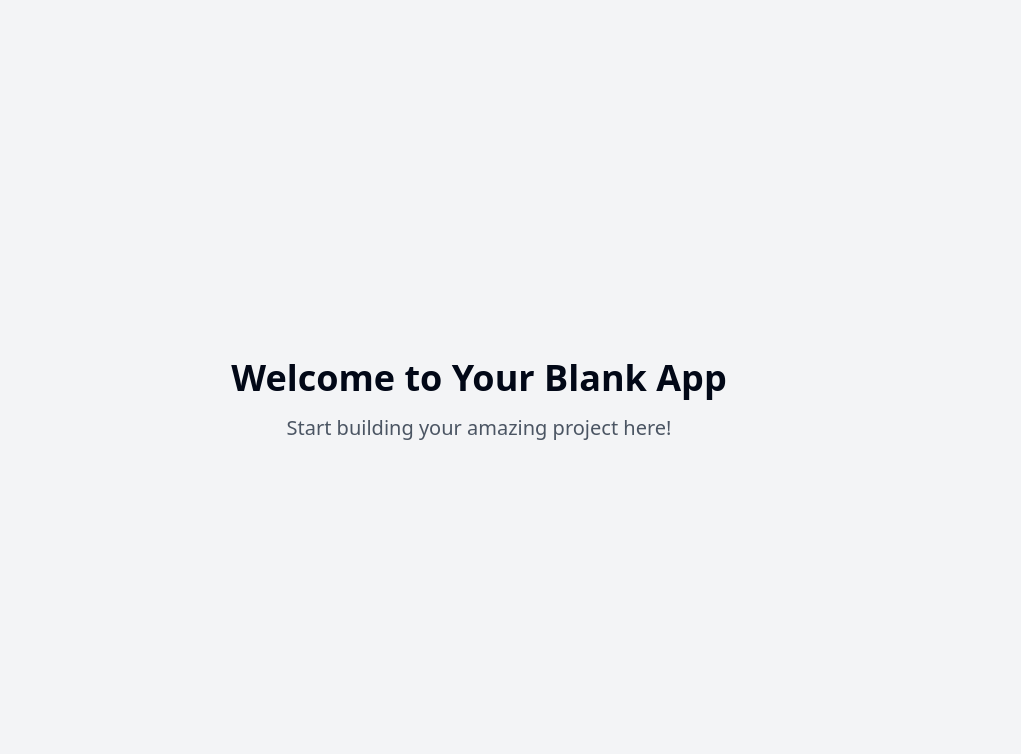
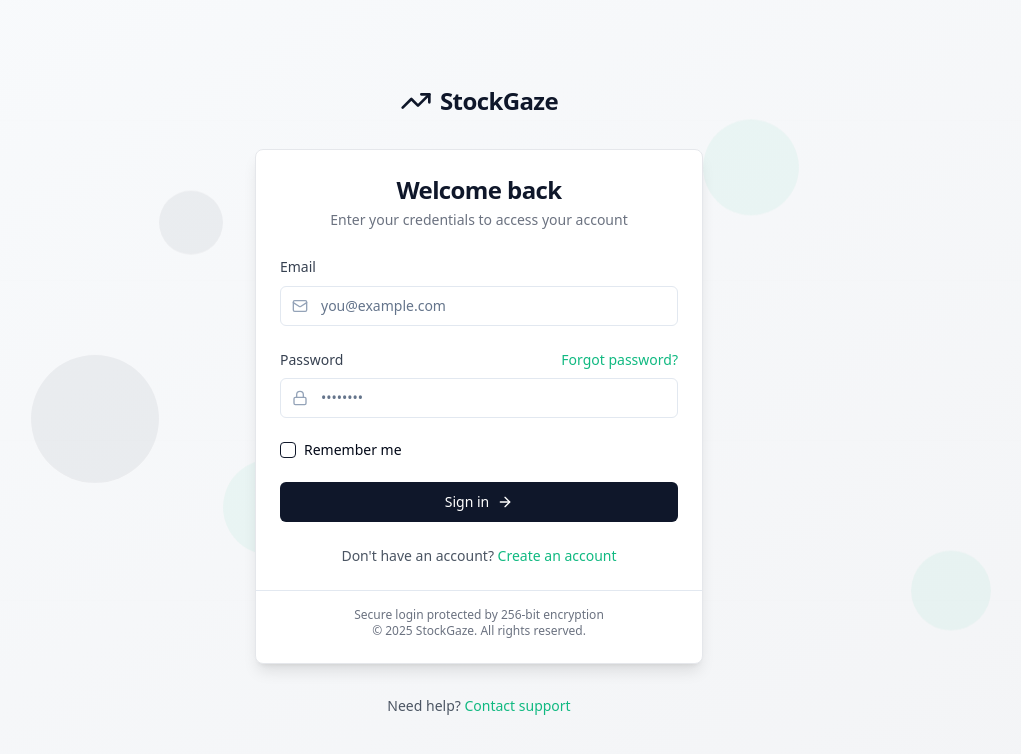
Before and after one commit to SayMyName03/stock-gaze-access-point, a React (Vite) app: page / in a window 1280 px wide. Shown: the top 754 px of the page, without its empty margins (161-1182 px from the left). Built offline with nearby package versions, Linux system fonts and the light colour scheme.

Commit message:
Add login page
Implement a login page for the stock prediction app.

```diff
--- /dev/null
+++ b/src/components/FloatingElements.tsx
@@ -0,0 +1,16 @@
+
+import React from 'react';
+
+const FloatingElements = () => {
+  return (
+    <div className="absolute inset-0 overflow-hidden pointer-events-none">
+      <div className="absolute top-[15%] right-[25%] w-24 h-24 bg-finance-green opacity-5 rounded-full animate-float" style={{ animationDelay: '0s' }} />
+      <div className="absolute top-[45%] left-[15%] w-32 h-32 bg-finance-blue opacity-5 rounded-full animate-float" style={{ animationDelay: '1s' }} />
+      <div className="absolute bottom-[20%] right-[10%] w-20 h-20 bg-finance-green opacity-5 rounded-full animate-float" style={{ animationDelay: '2s' }} />
+      <div className="absolute top-[25%] left-[25%] w-16 h-16 bg-finance-blue opacity-5 rounded-full animate-float" style={{ animationDelay: '3s' }} />
+      <div className="absolute bottom-[30%] left-[30%] w-24 h-24 bg-finance-green opacity-5 rounded-full animate-float" style={{ animationDelay: '4s' }} />
+    </div>
+  );
+};
+
+export default FloatingElements;
--- /dev/null
+++ b/src/components/LoginForm.tsx
@@ -0,0 +1,129 @@
+
+import React, { useState } from 'react';
+import { Button } from "@/components/ui/button";
+import { Input } from "@/components/ui/input";
+import { Label } from "@/components/ui/label";
+import { Checkbox } from "@/components/ui/checkbox";
+import { useToast } from "@/hooks/use-toast";
+import { Mail, Lock, ArrowRight } from "lucide-react";
+
+const LoginForm = () => {
+  const [email, setEmail] = useState('');
+  const [password, setPassword] = useState('');
+  const [rememberMe, setRememberMe] = useState(false);
+  const [isLoading, setIsLoading] = useState(false);
+  const { toast } = useToast();
+
+  const handleLogin = async (e: React.FormEvent) => {
+    e.preventDefault();
+    setIsLoading(true);
+
+    // Simulate API call to your Python backend
+    try {
+      // This is where you would connect to your Python backend
+      // For now, we'll just simulate a successful login after a delay
+      await new Promise(resolve => setTimeout(resolve, 1500));
+
+      toast({
+        title: "Success!",
+        description: "You've successfully logged in.",
+      });
+
+      // Here you would redirect to the dashboard or handle the successful login
+      console.log("Login successful with:", { email, password, rememberMe });
+    } catch (error) {
+      toast({
+        title: "Login failed",
+        description: "Please check your credentials and try again.",
+        variant: "destructive",
+      });
+      console.error("Login error:", error);
+    } finally {
+      setIsLoading(false);
+    }
+  };
+
+  return (
+    <form onSubmit={handleLogin} className="space-y-6">
+      <div className="space-y-2">
+        <Label htmlFor="email" className="text-sm font-medium text-gray-700">Email</Label>
+        <div className="relative">
+          <Mail className="absolute left-3 top-1/2 transform -translate-y-1/2 h-4 w-4 text-finance-gray" />
+          <Input
+            id="email"
+            type="email"
+            placeholder="you@example.com"
+            value={email}
+            onChange={(e) => setEmail(e.target.value)}
+            className="pl-10"
+            required
+          />
+        </div>
+      </div>
+
+      <div className="space-y-2">
+        <div className="flex justify-between items-center">
+          <Label htmlFor="password" className="text-sm font-medium text-gray-700">Password</Label>
+          <a href="#" className="text-sm text-finance-green hover:underline">Forgot password?</a>
+        </div>
+        <div className="relative">
+          <Lock className="absolute left-3 top-1/2 transform -translate-y-1/2 h-4 w-4 text-finance-gray" />
+          <Input
+            id="password"
+            type="password"
+            placeholder="••••••••"
+            value={password}
+            onChange={(e) => setPassword(e.target.value)}
+            className="pl-10"
+            required
+          />
+        </div>
+      </div>
+
+      <div className="flex items-center space-x-2">
+        <Checkbox
+          id="remember"
+          checked={rememberMe}
+          onCheckedChange={(checked) => setRememberMe(checked as boolean)}
+        />
+        <Label
+          htmlFor="remember"
+          className="text-sm font-medium leading-none peer-disabled:cursor-not-allowed peer-disabled:opacity-70"
+        >
+          Remember me
+        </Label>
+      </div>
+
+      <Button
+        type="submit"
+        className="w-full bg-finance-blue hover:bg-finance-blue/90 text-white"
+        disabled={isLoading}
+      >
+        {isLoading ? (
+          <div className="flex items-center justify-center">
+            <svg className="animate-spin -ml-1 mr-3 h-5 w-5 text-white" xmlns="http://www.w3.org/2000/svg" fill="none" viewBox="0 0 24 24">
+              <circle className="opacity-25" cx="12" cy="12" r="10" stroke="currentColor" strokeWidth="4"></circle>
+              <path className="opacity-75" fill="currentColor" d="M4 12a8 8 0 018-8V0C5.373 0 0 5.373 0 12h4zm2 5.291A7.962 7.962 0 014 12H0c0 3.042 1.135 5.824 3 7.938l3-2.647z"></path>
+            </svg>
+            Signing in...
+          </div>
+        ) : (
+          <div className="flex items-center justify-center">
+            Sign in <ArrowRight className="ml-2 h-4 w-4" />
+          </div>
+        )}
+      </Button>
+
+      <div className="text-center">
+        <p className="text-sm text-gray-600">
+          Don't have an account?{" "}
+          <a href="#" className="text-finance-green hover:underline">
+            Create an account
+          </a>
+        </p>
+      </div>
+    </form>
+  );
+};
+
+export default LoginForm;
--- /dev/null
+++ b/src/components/Logo.tsx
@@ -0,0 +1,14 @@
+
+import React from 'react';
+import { TrendingUp } from 'lucide-react';
+
+const Logo = () => {
+  return (
+    <div className="flex items-center gap-2 text-finance-blue">
+      <TrendingUp className="h-8 w-8" />
+      <span className="font-bold text-2xl tracking-tight">StockGaze</span>
+    </div>
+  );
+};
+
+export default Logo;
--- /dev/null
+++ b/src/components/StockChartPattern.tsx
@@ -0,0 +1,42 @@
+
+import React from 'react';
+
+const StockChartPattern = () => {
+  return (
+    <div className="absolute inset-0 overflow-hidden opacity-[0.03] pointer-events-none">
+      <div className="absolute left-0 right-0 h-px bg-finance-blue/20" style={{ top: '15%' }} />
+      <div className="absolute left-0 right-0 h-px bg-finance-blue/20" style={{ top: '35%' }} />
+      <div className="absolute left-0 right-0 h-px bg-finance-blue/20" style={{ top: '55%' }} />
+      <div className="absolute left-0 right-0 h-px bg-finance-blue/20" style={{ top: '75%' }} />
+      <div className="absolute left-0 right-0 h-px bg-finance-blue/20" style={{ top: '95%' }} />
+
+      <svg
+        className="absolute top-1/4 left-0 right-0 w-full h-64 opacity-10"
+        viewBox="0 0 1000 200"
+        preserveAspectRatio="none"
+      >
+        <path
+          d="M0,100 C150,20 350,180 500,100 C650,20 850,180 1000,100"
+          stroke="#10B981"
+          strokeWidth="3"
+          fill="none"
+        />
+      </svg>
+
+      <svg
+        className="absolute top-2/4 left-0 right-0 w-full h-64 opacity-10"
+        viewBox="0 0 1000 200"
+        preserveAspectRatio="none"
+      >
+        <path
+          d="M0,150 C120,80 250,180 370,100 C500,20 650,120 800,80 C900,50 950,120 1000,100"
+          stroke="#0F172A"
+          strokeWidth="3"
+          fill="none"
+        />
+      </svg>
+    </div>
+  );
+};
+
+export default StockChartPattern;
--- a/src/pages/Index.tsx
+++ b/src/pages/Index.tsx
@@ -1,11 +1,48 @@
-// Update this page (the content is just a fallback if you fail to update the page)
+
+import React from 'react';
+import { Card, CardContent, CardDescription, CardFooter, CardHeader, CardTitle } from "@/components/ui/card";
+import LoginForm from '@/components/LoginForm';
+import StockChartPattern from '@/components/StockChartPattern';
+import FloatingElements from '@/components/FloatingElements';
+import Logo from '@/components/Logo';
 
 const Index = () => {
   return (
-    <div className="min-h-screen flex items-center justify-center bg-gray-100">
-      <div className="text-center">
-        <h1 className="text-4xl font-bold mb-4">Welcome to Your Blank App</h1>
-        <p className="text-xl text-gray-600">Start building your amazing project here!</p>
+    <div className="relative min-h-screen bg-gradient-to-br from-finance-light to-gray-100 flex items-center justify-center p-4 md:p-6">
+      {/* Background decorations */}
+      <StockChartPattern />
+      <FloatingElements />
+
+      <div className="w-full max-w-md z-10">
+        {/* Logo */}
+        <div className="flex justify-center mb-8">
+          <Logo />
+        </div>
+
+        {/* Login Card */}
+        <Card className="border-gray-200 shadow-lg">
+          <CardHeader className="space-y-1">
+            <CardTitle className="text-2xl font-bold text-center text-finance-blue">
+              Welcome back
+            </CardTitle>
+            <CardDescription className="text-center text-gray-500">
+              Enter your credentials to access your account
+            </CardDescription>
+          </CardHeader>
+          <CardContent>
+            <LoginForm />
+          </CardContent>
+          <CardFooter className="flex flex-col text-center text-xs text-gray-500 border-t pt-4">
+            <p>Secure login protected by 256-bit encryption</p>
+            <p>© 2025 StockGaze. All rights reserved.</p>
+          </CardFooter>
+        </Card>
+
+        <div className="mt-8 text-center">
+          <p className="text-sm text-gray-600">
+            Need help? <a href="#" className="text-finance-green hover:underline">Contact support</a>
+          </p>
+        </div>
       </div>
     </div>
   );
--- a/tailwind.config.ts
+++ b/tailwind.config.ts
@@ -1,3 +1,4 @@
+
 import type { Config } from "tailwindcss";
 
 export default {
@@ -61,6 +62,12 @@ export default {
 					'accent-foreground': 'hsl(var(--sidebar-accent-foreground))',
 					border: 'hsl(var(--sidebar-border))',
 					ring: 'hsl(var(--sidebar-ring))'
+				},
+				finance: {
+					blue: "#0F172A",
+					green: "#10B981",
+					light: "#F8FAFC",
+					gray: "#94A3B8"
 				}
 			},
 			borderRadius: {
@@ -84,11 +91,16 @@ export default {
 					to: {
 						height: '0'
 					}
+				},
+				'float': {
+					'0%, 100%': { transform: 'translateY(0)' },
+					'50%': { transform: 'translateY(-10px)' }
 				}
 			},
 			animation: {
 				'accordion-down': 'accordion-down 0.2s ease-out',
-				'accordion-up': 'accordion-up 0.2s ease-out'
+				'accordion-up': 'accordion-up 0.2s ease-out',
+				'float': 'float 6s ease-in-out infinite'
 			}
 		}
 	},
```
